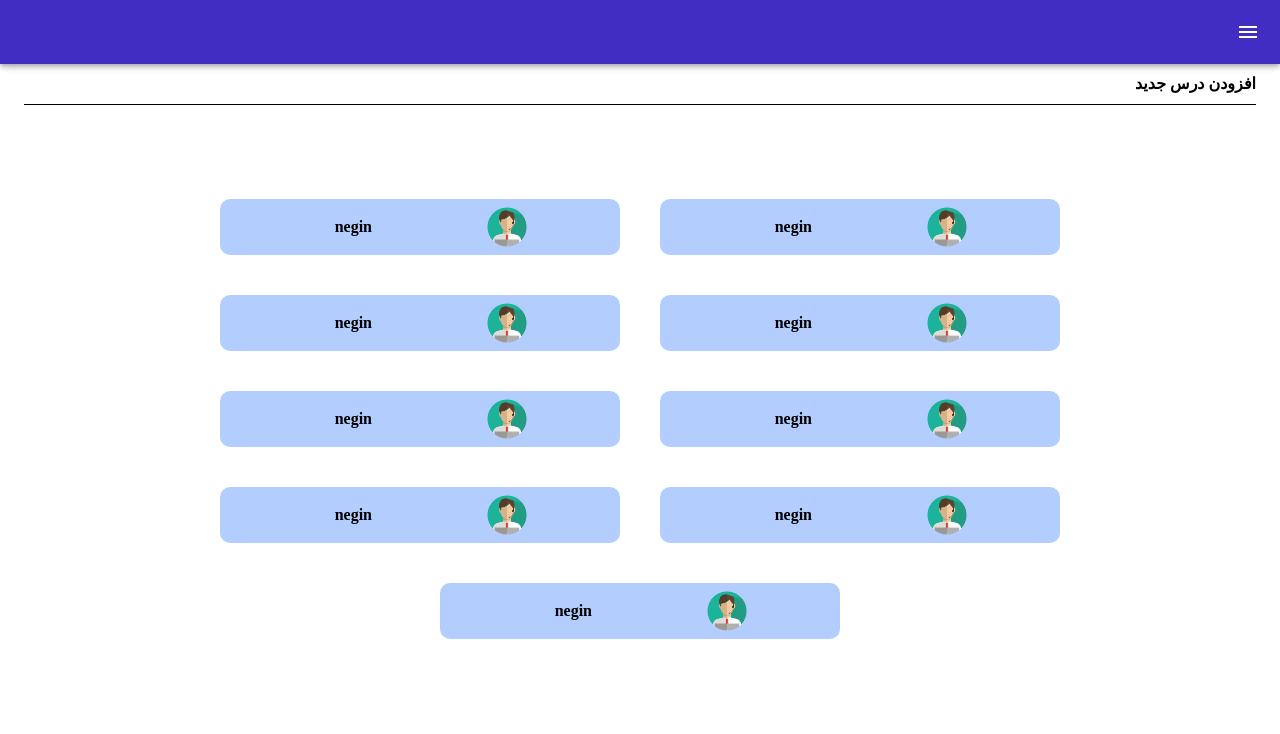
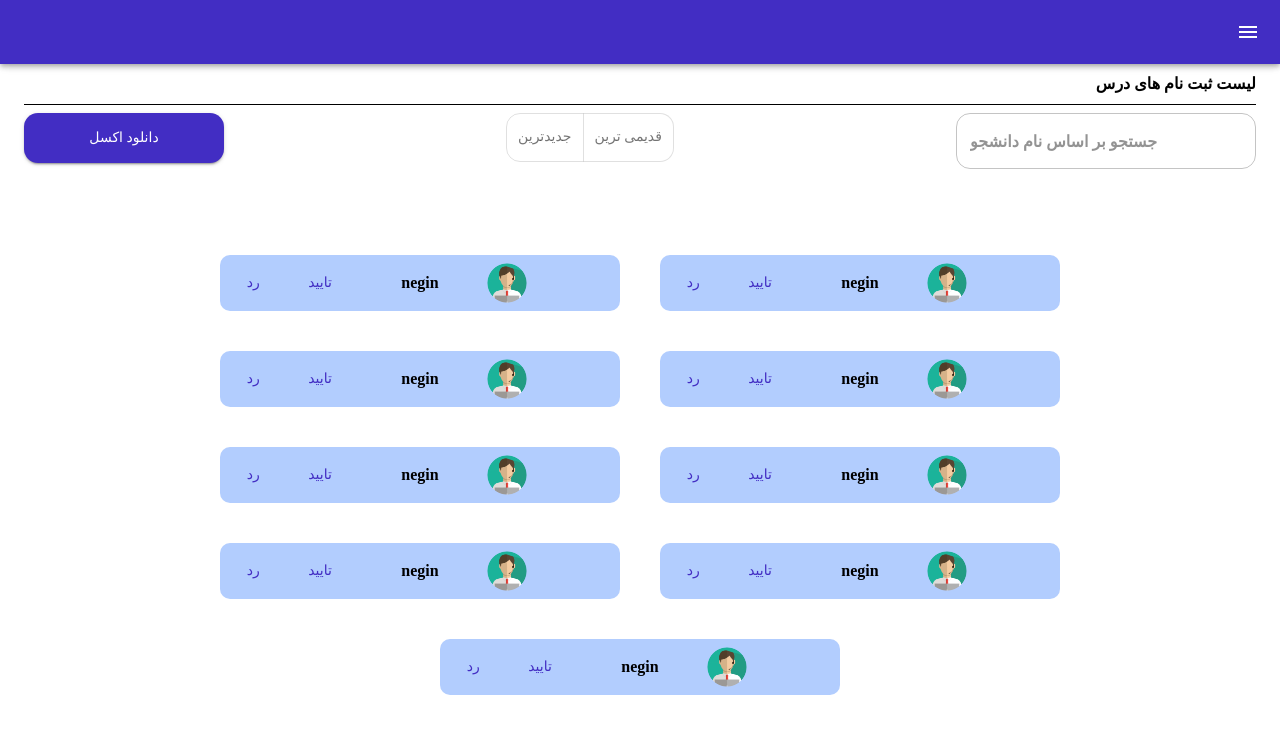
Before and after one commit to ngnma/Golestan-Frontend, a React (Create React App) app: page /M9 in a window 1280 px wide. Shown: the top 734 px of the page. Built offline with nearby package versions, Linux system fonts and the light colour scheme; the HTML template or start-up script is replaced by a standard one.

Commit message:
M8&M9 cpmpleted

```diff
--- /dev/null
+++ b/src/components/Manager/M8_CourseItem/index.jsx
@@ -0,0 +1,47 @@
+import { React, useState } from 'react';
+import ToggleButton from '@mui/material/ToggleButton';
+import ToggleButtonGroup from '@mui/material/ToggleButtonGroup';
+import { Button, Grid, Box } from '@mui/material';
+import { useNavigate } from 'react-router-dom';
+import { useDispatch } from 'react-redux';
+import * as action from "../../../action"
+
+export default function M8_CourseItem(props) {
+
+    const dispatch = useDispatch();
+    const navigate = useNavigate();
+    const [selectedIndex, setSelectedIndex] = useState(null);
+
+    const handleRemove = () => {
+        // Call the removeItem callback function with the item's index
+        props.removeItem(props.index);
+    };
+    const fullInformation = () => {
+        setSelectedIndex(props.index);
+        dispatch(action.setCourseId(props.itemid));
+        dispatch(action.setCourseFullName(props.name+' '+props.professor));
+        navigate('/M9');
+    }
+
+    return (
+        <Grid item sx={{ width: '500px', backgroundColor: "#B2CDFE", borderRadius: '10px', m: 1 }}>
+            <Box sx={{ flexGrow: 1 }}>
+                <Grid container justifyContent="space-around" alignItems="baseline" >
+                    <Grid item  >
+                        <Button variant="outlined" className="M2_btn" onClick={handleRemove}>حذف</Button>
+                    </Grid>
+                    <Grid item  >
+                        <Button variant="outlined" className="M2_btn" onClick={fullInformation}>اطلاعات کامل</Button>
+                    </Grid>
+                    <Grid item >
+                        <p>{props.count}</p>
+                    </Grid>
+                    <Grid item >
+                        <p>{props.name}<br /><span style={{fontSize:"11px"}}>{props.professor}</span></p>
+                    </Grid>
+                </Grid>
+            </Box>
+        </Grid>
+
+    );
+}
--- /dev/null
+++ b/src/components/Manager/M9_StudenrCard/index.jsx
@@ -0,0 +1,29 @@
+import React from 'react'
+import Grid from '@mui/material/Grid';
+import Box from '@mui/material/Box';
+import Avatar from '@mui/material/Avatar';
+import { Button } from '@mui/material';
+
+
+export default function M9_StudentCard(props) {
+    return (
+        <Grid item sx={{ width: '400px', backgroundColor: "#B2CDFE", borderRadius: '10px' }} >
+            <Box >
+                <Grid container alignItems="center">
+                    <Grid item xs={2} >
+                        <Button varient="text">رد</Button>
+                    </Grid>
+                    <Grid item xs={2} >
+                        <Button varient="text">تایید</Button>
+                    </Grid>
+                    <Grid item xs={4} >
+                        <p>{props.name}</p>
+                    </Grid>
+                    <Grid item xs={4} >
+                        <Avatar alt={props.name} src={props.image} />
+                    </Grid>
+                </Grid>
+            </Box>
+        </Grid>
+    )
+}
--- a/src/pages/Manager/M8_Registration/index.jsx
+++ b/src/pages/Manager/M8_Registration/index.jsx
@@ -5,7 +5,7 @@ import Mainlayout from '../../../components/MainLayout';
 import ToggleButton from '@mui/material/ToggleButton';
 import ToggleButtonGroup from '@mui/material/ToggleButtonGroup';
 import DashboardLayout from '../../../components/DashboardLayout';
-import M5_CourseItem from '../../../components/Manager/M5_CourseCard';
+import M8_CourseItem from '../../../components/Manager/M8_CourseItem';
 import { useNavigate } from 'react-router-dom';
 
 export default function M8_Registration() {
@@ -94,7 +94,7 @@ export default function M8_Registration() {
                     </Grid>
                     <Grid item container justifyContent='center' direction="row-reverse">
                         {preRegCourseList.map((item, index) => (
-                            <M5_CourseItem
+                            <M8_CourseItem
                                 name={item.name}
                                 professor={item.professor}
                                 count={item.count}
--- a/src/pages/Manager/M9_RegistrationList/index.jsx
+++ b/src/pages/Manager/M9_RegistrationList/index.jsx
@@ -1,13 +1,16 @@
-import { React, useEffect, useState } from 'react';
-import StudentItem from '../../../components/Manager/StudentItem';
+import { useSelector } from 'react-redux';
+import { React, useState, useEffect } from 'react';
+import { TextField, Typography, Button, Grid, Box, ToggleButton, ToggleButtonGroup } from '@mui/material';
+import DashboardLayout from '../../../components/DashboardLayout';
 import profile from '../../../assets/profile18.png';
-import DashboardLayout from '../../../components/DashboardLayout';
-import Divider from '@mui/material/Divider';
-import { Grid, Typography } from "@mui/material";
+import M9_StudentCard from '../../../components/Manager/M9_StudenrCard';
 
-export default function M9_RegistrationList() {
+
+export default function M9_Registration() {
+  const courseId = useSelector((state) => state.m7_courseid);//redux
+  const courseFullName = useSelector((state) => state.m7_coursefullname);//redux
   //mock data
-  const mock_list = [
+  const studentList2 = [
     { name: 'negin', image: profile },
     { name: 'negin', image: profile },
     { name: 'negin', image: profile },
@@ -18,10 +21,10 @@ export default function M9_RegistrationList() {
     { name: 'negin', image: profile },
     { name: 'negin', image: profile }
   ];
-  const [professorList, setProfessorList] = useState([]);
+  const [studentList, setStudentList] = useState([]);
   useEffect(() => {
     //get studentList2 from back and remove mock data
-    setProfessorList(mock_list);
+    setStudentList(studentList2);
   }, []);
   return (
     <DashboardLayout>
@@ -32,9 +35,9 @@ export default function M9_RegistrationList() {
           justifyContent="space-between"
           alignContent="center"
         >
-          <Grid item/>
+          <Grid />
           <Grid item>
-            <Typography>افزودن درس جدید</Typography>
+            <Typography>لیست ثبت نام های درس  {courseFullName}</Typography>
           </Grid>
         </Grid>
         <hr
@@ -44,14 +47,35 @@ export default function M9_RegistrationList() {
             borderTop: "1px solid black",
           }}
         />
-        <Grid item>
+
+        <Grid item container direction="column" >
+          <Grid item container justifyContent="space-between"  >
+            <Grid item><Button variant='contained' style={{ width: "200px", height: "50px" }}>دانلود اکسل</Button></Grid>
+
+            <Grid item>
+              <ToggleButtonGroup
+                color="primary"
+                // value={alignment}
+                exclusive
+                // onChange={handleChange}
+                >
+                <ToggleButton value="true">جدیدترین</ToggleButton>
+                <ToggleButton value="false">قدیمی ترین</ToggleButton>
+              </ToggleButtonGroup>
+            </Grid>
+
+            <Grid item>
+              <TextField placeholder='جستجو بر اساس نام دانشجو' style={{ width: "300px" }}></TextField></Grid>
+          </Grid>
+          <Grid item>
           <div style={{ display: 'flex', flexWrap: 'wrap', gap: '40px', justifyContent: 'center', marginTop: '7%' }}>
-            {professorList.map((item, index) => (
-              <StudentItem name={item.name} image={item.image} key={index} />
+            {studentList.map((item, index) => (
+              <M9_StudentCard name={item.name} image={item.image} key={index} />
             ))}
           </div>
         </Grid>
+        </Grid>
       </Grid>
     </DashboardLayout>
-  );
+  )
 }
```
